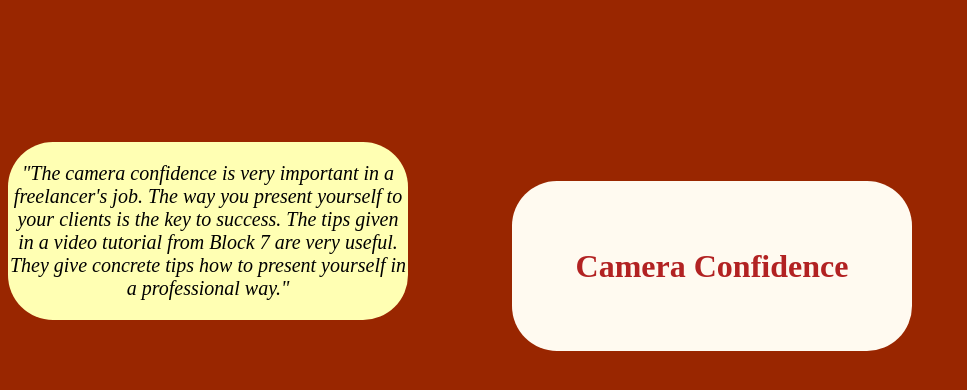
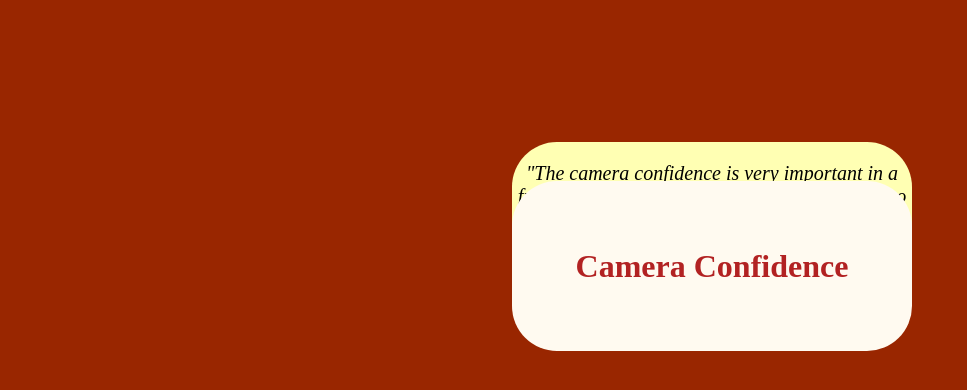
Before and after one commit to AgataKondzior/Block_7, a plain HTML site: page index.html in a window 1280 px wide. Both pictures are taken after a click on the element "Camera Confidence". Shown: the whole page, without its empty margins (0-967 px from the left). Drawn offline with Linux system fonts and the light colour scheme.

Commit message:
Update style.css

```diff
--- a/style.css
+++ b/style.css
@@ -29,7 +29,7 @@ h1 {
 
 .hidden {
      position: absolute;
-	 left:40%px;
+	 left: 40%;
 	 bottom: 60%;
 	 z-index: 1;
      width: 400px;
```
